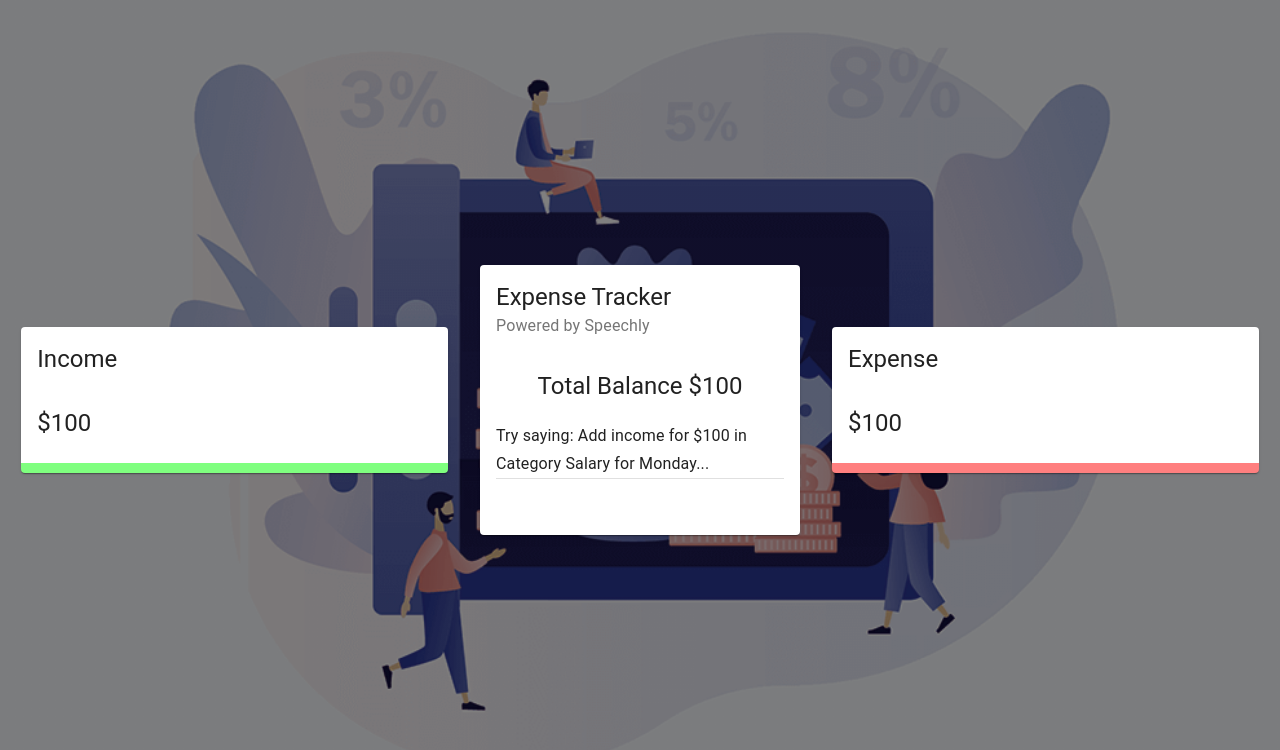
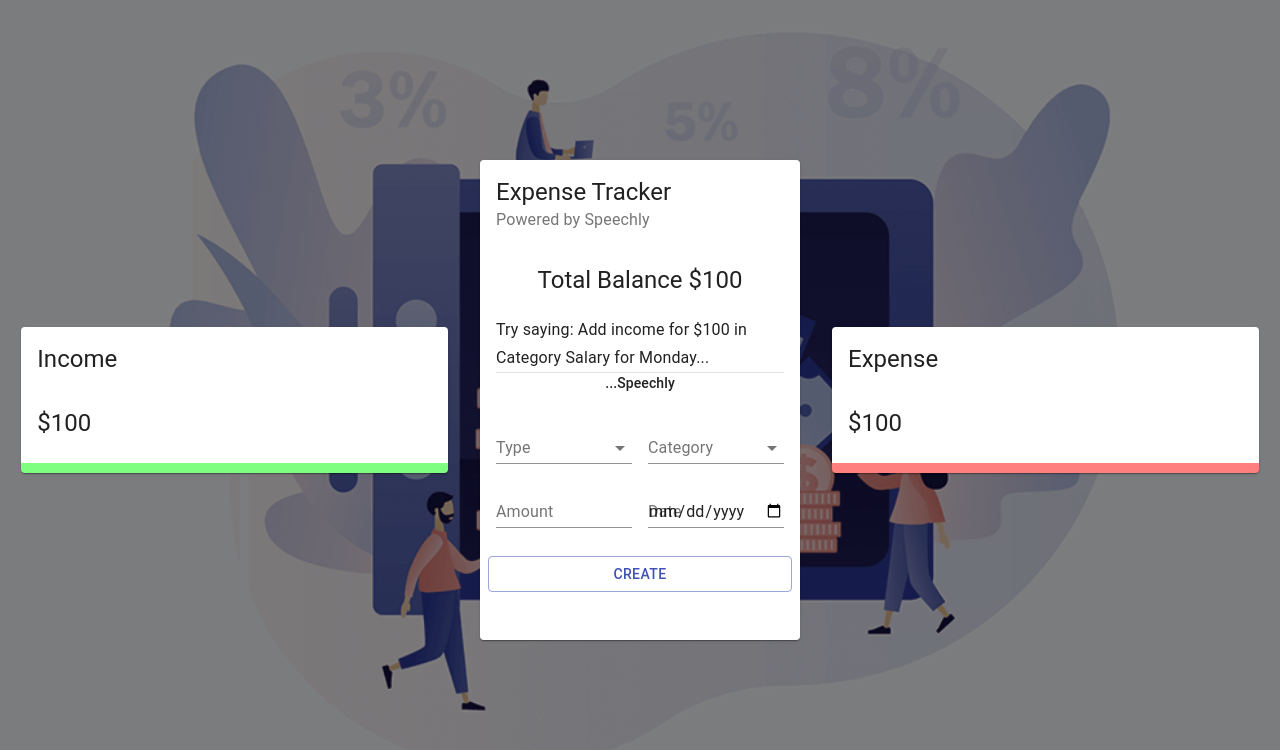
Before and after one commit to Amit-TheOne/Income-Expense-Tracker, a React (Create React App) app: page / in a window 1280 px wide. Shown: the top 750 px of the page. Built offline with nearby package versions, Linux system fonts and the light colour scheme.

Commit message:
Form component created

```diff
--- /dev/null
+++ b/src/components/Main/Form/Form.jsx
@@ -0,0 +1,61 @@
+import React from "react";
+import {
+  TextField,
+  Typography,
+  Grid,
+  Button,
+  FormControl,
+  InputLabel,
+  Select,
+  MenuItem,
+} from "@material-ui/core";
+
+import useStyles from "./styles";
+
+const Form = () => {
+  const classes = useStyles();
+
+  return (
+    <Grid container spacing={2}>
+      <Grid item xs={12}>
+        <Typography align="center" variant="subtitle2" gutterBottom>
+          ...Speechly
+        </Typography>
+      </Grid>
+      <Grid item xs={6}>
+        <FormControl fullWidth>
+          <InputLabel>Type</InputLabel>
+          <Select>
+            <MenuItem value="Income">Income</MenuItem>
+            <MenuItem value="Expense">Expense</MenuItem>
+          </Select>
+        </FormControl>
+      </Grid>
+      <Grid item xs={6}>
+        <FormControl fullWidth>
+          <InputLabel>Category</InputLabel>
+          <Select>
+            <MenuItem value="Business">Business</MenuItem>
+            <MenuItem value="Salary">Salary</MenuItem>
+          </Select>
+        </FormControl>
+      </Grid>
+      <Grid item xs={6}>
+        <TextField type="number" label="Amount" fullWidth />
+      </Grid>
+      <Grid item xs={6}>
+        <TextField type="date" label="Date" fullWidth />
+      </Grid>
+      <Button
+        className={classes.button}
+        variant="outlined"
+        color="primary"
+        fullWidth
+      >
+        Create
+      </Button>
+    </Grid>
+  );
+};
+
+export default Form;
--- /dev/null
+++ b/src/components/Main/Form/styles.js
@@ -0,0 +1,12 @@
+import { makeStyles } from '@material-ui/core/styles';
+
+export default makeStyles(() => ({
+  radioGroup: {
+    display: 'flex',
+    justifyContent: 'center',
+    marginBottom: '-10px',
+  },
+  button: {
+    marginTop: '20px',
+  },
+}));
--- a/src/components/Main/Main.jsx
+++ b/src/components/Main/Main.jsx
@@ -9,6 +9,7 @@
 } from "@material-ui/core";
 
 import useStyles from "./styles";
+import Form from "./Form/Form";
 
 const Main = () => {
   const classes = useStyles();
@@ -28,13 +29,13 @@
           Try saying: Add income for $100 in Category Salary for Monday...
         </Typography>
         <Divider />
-        {/* Form  */}
+        <Form />
       </CardContent>
       <CardContent className={classes.cardContent}>
         <Grid container spacing={2}>
-            <Grid item xs={12}>
-                {/* List */}
-            </Grid>
+          <Grid item xs={12}>
+            {/* List */}
+          </Grid>
         </Grid>
       </CardContent>
     </Card>
```
